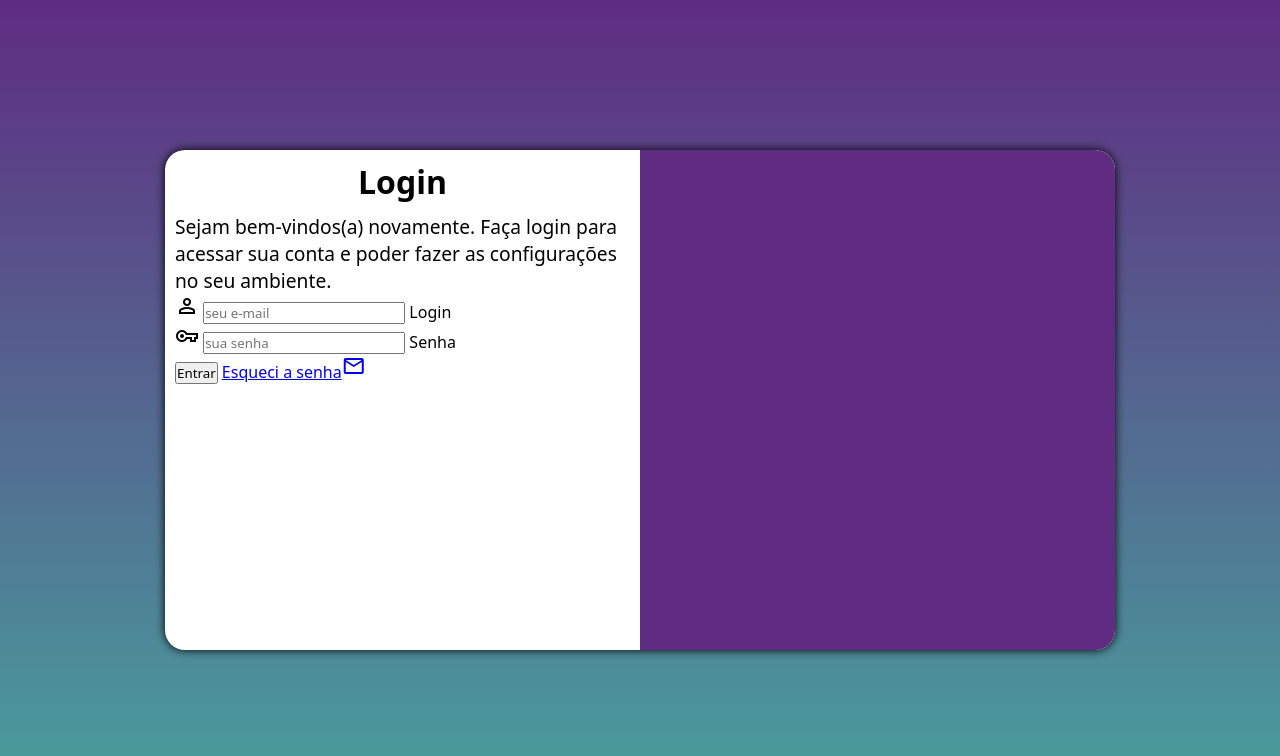
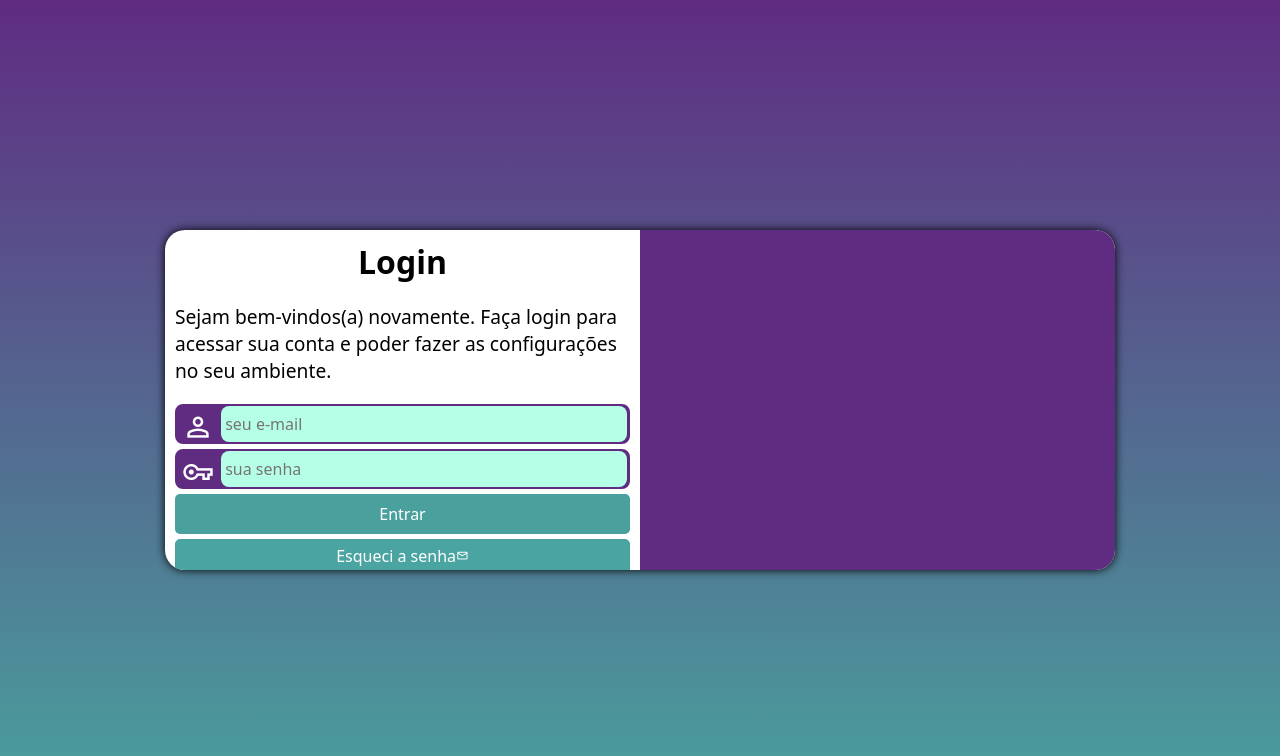
Before and after one commit to IvinySantos/projeto-login, a plain HTML site: page index.html in a window 1280 px wide. Drawn offline with nearby package versions, Linux system fonts and the light colour scheme.

Commit message:
projeto login

```diff
--- a/estilos/media-query.css
+++ b/estilos/media-query.css
@@ -7,6 +7,7 @@
 
     #login {
         width: 80vw;
+        height: 280px;
     }
 
     #login > #imagem {
@@ -27,6 +28,7 @@
     }
     #login {
         width: 950px;
+        height: 340px;
     }
     #login > #imagem {
         float: right;
@@ -45,5 +47,6 @@
 
     #formulario > p {
         font-size: 1.2em;
+        margin: 20px 0px;
     }
 }
--- a/estilos/style.css
+++ b/estilos/style.css
@@ -28,7 +28,6 @@ main {
     position: absolute;
     top: 50%;
     left: 50%;
-    transform: translate(-50%, -50%);
 
     background-color: white;
     width: 260px;
@@ -36,6 +35,7 @@ main {
     border-radius: 20px;
     box-shadow: 0px 0px 10px black;
 
+    transform: translate(-50%, -50%);
     transition: width .3s, height .3s;
     transition-timing-function: ease;
 }
@@ -61,3 +61,80 @@ main {
 #formulario > p {
     font-size: 0.8em;
 }
+
+form > div.campo {
+    background-color: #5f2c82;
+    border: 2px solid #5f2c82;
+    display: block;
+    width: 100%;
+    height: 40px;
+    border-radius: 8px;
+    margin: 5px 0px;
+}
+
+div.campo > label {
+    display: none;
+}
+
+div.campo > span {
+    color: white;
+    /* background-color: black; */
+    font-size: 2em;
+    width: 40px;
+    padding: 5px;
+}
+
+div.campo > input {
+    background-color: rgb(182, 255, 231);
+    font-size: 1em;
+    width: calc(100% - 45px);
+    height: 100%;
+    height: 100%;
+    border: 0px;
+    border-radius: 8px;
+    padding: 4px;
+    transform: translateY(-13px);
+}
+
+div.campo > input:focus-within {
+    background-color: white;
+}
+
+form > input[type=submit] {
+    display: block;
+    font-size: 1em;
+    width: 100%;
+    height: 40px;
+    background-color: #49a09d;
+    color: white;
+    border: none;
+    border-radius: 5px;
+    cursor: pointer;
+}
+
+form > input[type=submit]:hover {
+    background-color: #2d5462;
+}
+
+form > a.botao {
+    display: block;
+    text-align: center;
+    font-size: 1em;
+    width: 100%;
+    height: 40px;
+    padding-top: 5px;
+    margin-top: 5px;
+    background-color: #4aa5a2;
+    color: white;
+    border: 1px solid #49a09d;
+    border-radius: 5px;
+    text-decoration: none;
+}
+
+form > a.botao:hover {
+    background-color: #2d5462;
+}
+
+form > a.botao > span {
+    font-size: 0.8em;
+}
--- a/index.html
+++ b/index.html
@@ -29,7 +29,7 @@
                         <label for="isenha">Senha</label>
                     </div>
                     <input type="submit" value="Entrar">
-                    <a href="esqueci.html">Esqueci a senha<span class="material-symbols-outlined">mail</span>
+                    <a href="esqueci.html" class="botao">Esqueci a senha<span class="material-symbols-outlined">mail</span>
                 </form>
             </div>
         </section>
```
